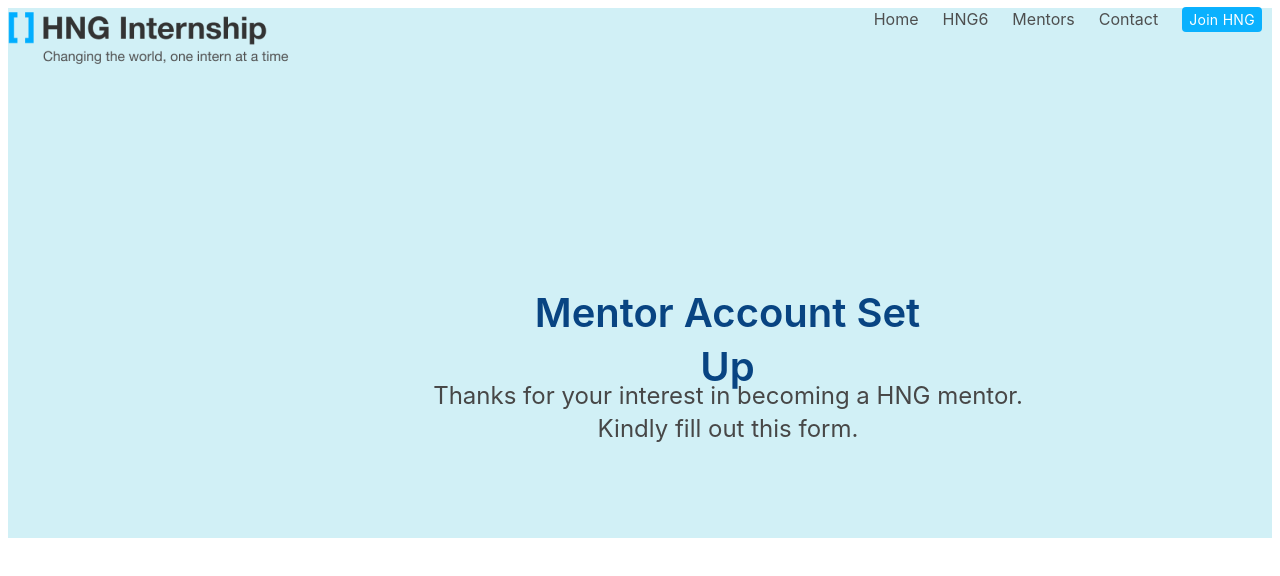
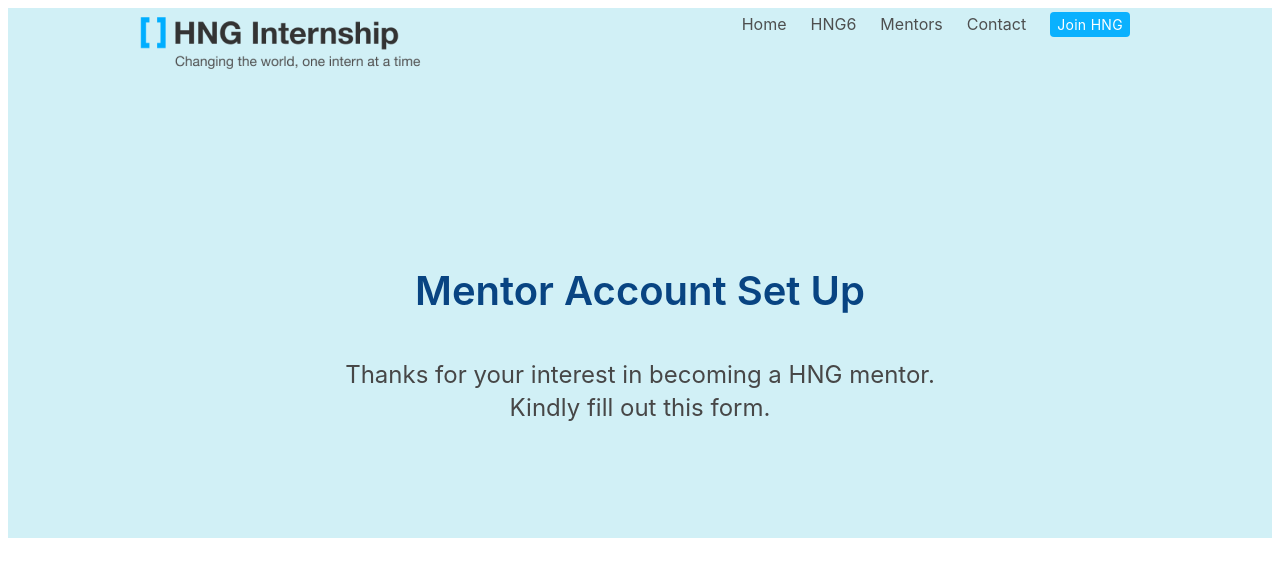
Before and after one commit to Beatrice1d/MentorAccountSetup1, a plain HTML site: page mentoraccount1.html in a window 1280 px wide. Drawn offline with Linux system fonts and the light colour scheme.

Commit message:
Created first section for MentorAccountSetup Page1

```diff
--- a/mentoraccount1.html
+++ b/mentoraccount1.html
@@ -7,7 +7,6 @@
            justify-content: space-between;
            margin-bottom: 10px;
        }
-
        .anch a{
            margin: 0 10px;
            /* position: absolute;
@@ -25,12 +24,10 @@
            opacity: 0.95;
            text-decoration: none;
        }
-
        .anch a:hover {
            background-color: #ddd;
            color: black;
        }
-
        .header a.itembutton {
            font-size: 14px;
            line-height: 19px;
@@ -40,20 +37,16 @@
            padding: 4px 7px;
            border-radius: 4px;
        }
-
        .logoImg {
            display: flex;
        }
-
        .logoHeader{
            margin: 2px 2px 1px 2px;
        }
-
        .logoPar{
            margin: 1px 2px;
            font-size: 12px;
        }
-
    .box1{
    background-color: #D1F0F6;
    fill: rgb(209, 240, 246);
@@ -68,11 +61,13 @@
     }
 
     .pagetitle{
-    position: absolute;
+
+   margin-top: 15%;
+   /* position: absolute;
    width: 447px;
    height: 54px;
    left: 496px;
-    top: 278px;
+   top: 278px; */
    background: #D1F0F6;
    font-family: -apple-system, BlinkMacSystemFont, 'Segoe UI', Roboto, Oxygen, Ubuntu, Cantarell, 'Open Sans', 'Helvetica Neue', sans-serif;
    font-style: normal;
@@ -84,11 +79,11 @@
 }
 
 .pagetitletagline {
-    position: absolute;
+   /* position: absolute;
    width: 612px;
    height: 66px;
    left: 414px;
-    top: 371px;
+   top: 371px; */
    font-family: -apple-system, BlinkMacSystemFont, 'Segoe UI', Roboto, Oxygen, Ubuntu, Cantarell, 'Open Sans', 'Helvetica Neue', sans-serif;
    font-style: normal;
    font-weight: normal;
@@ -97,37 +92,31 @@
    text-align: center;
    color: #474747;
 }
-
-.container {
+.headerContainer {
    background-color: #D1F0F6;
    text-align: center;
 }
-
 .header {
    text-align: center;
+   /* Added here */
+   max-width: 1000px;
+   width: 100%;
+   margin: 0 auto;
+   padding-top: 5px;
 }
-
 @media screen and (max-width: 710px) {
    .anch a {
        margin: 0px 2px;
    }
-
  }
-
  @media screen and (max-width: 626px) {
    nav {
        display: flex;
        flex-direction: column;
        text-align: center;
    }
-    .logoImg{
-        text-align: center;
  }
-
-  }
-
 </style>
-
    <meta charset="UTF-8">
    <meta name="viewport" content="width=M, initial-scale=1.0">
    <meta name="Description"
@@ -137,7 +126,7 @@
    <title>Mentor Account Set Up</title>
 </head>
 <body>
-<div class="container">
+<div class="headerContainer">
 <!--Header - navbar-->
    <section class="box1">
    <header class="header">
@@ -157,11 +146,10 @@
        </nav>
    </header>
 <!-- end of NAV BAR DONT EDIT -->
-
    <div>
-            <div class="pagetitle">
+           <p class="pagetitle">
                Mentor Account Set Up
-            </div>
+           </p>
            <div class="pagetitletagline">
                <div>Thanks for your interest in becoming a HNG mentor.</div>
                <div>Kindly fill out this form.</div>
```
Lines whose indentation alone changed are shown as unchanged.
